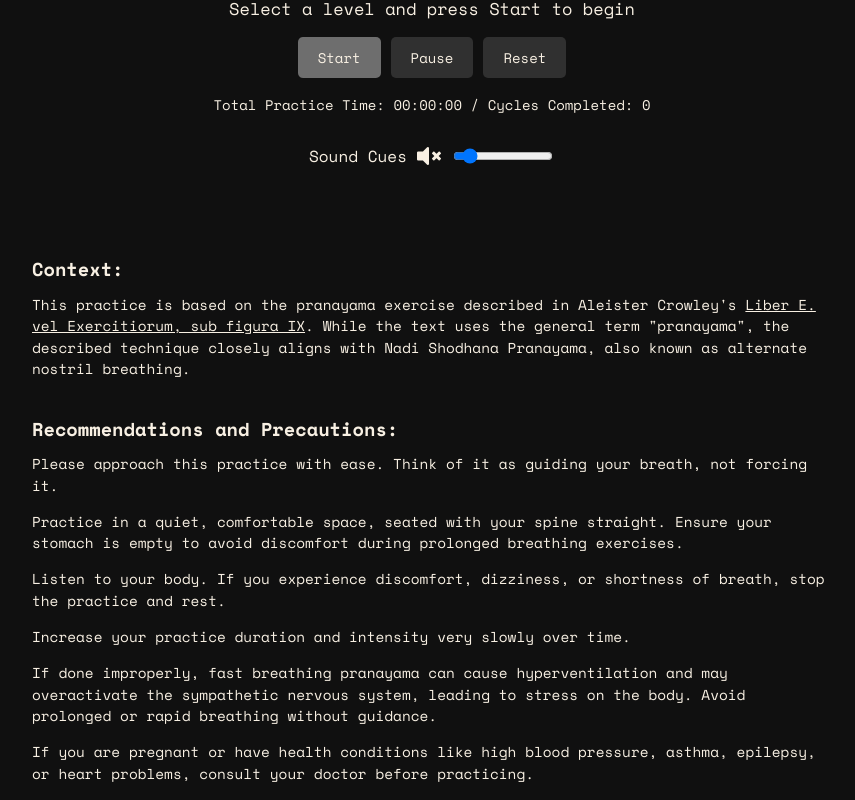
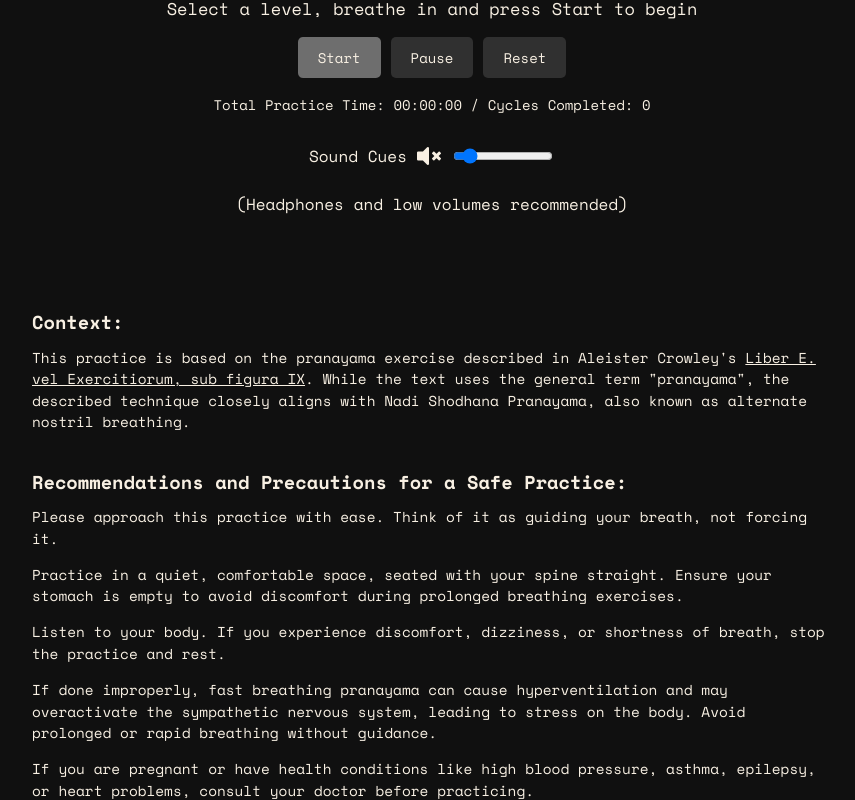
Before and after one commit to Gron28/Pranayama-Test, a plain HTML site: page index.html in a window 1280 px wide. Shown: the part 560-1360 px from the top of the page, without its empty margins (208-1063 px from the left). Drawn offline with nearby package versions, Linux system fonts and the light colour scheme.

Commit message:
Add files via upload

```diff
--- a/index.html
+++ b/index.html
@@ -193,7 +193,6 @@
             align-items: center;
             justify-content: center;
             gap: 10px;
-            margin-bottom: 40px;
         }
 
         .sound-controls button {
@@ -232,10 +231,14 @@
             border: none;
         }
 
+        .sound-recommendation {
+            margin-bottom: 45px;
+        }
+
         .recommendations {
             text-align: left;
             max-width: 800px;
-            margin-bottom: 25px;
+            margin-bottom: 65px;
         }
 
         .recommendations h3{
@@ -362,7 +365,7 @@
             <div id="right-nostril" class="nostril-circle right-nostril" aria-label="Right nostril"></div>
         </section>
         <div id="timer" class="timer">00:00</div>
-        <div id="instruction" class="instruction">Select a level and press Start to begin</div>
+        <div id="instruction" class="instruction">Select a level, breathe in and press Start to begin</div>
         <section class="controls">
             <button id="startBtn" class="control-button" aria-label="Start practice">
                 Start
@@ -385,16 +388,18 @@
         </button>
         <input type="range" id="volumeSlider" min="0" max="0.18" step="0.01" value="0.02" aria-label="Adjust sound volume">
     </section>
+    <div class="sound-recommendation">
+        <p>(Headphones and low volumes recommended)</p>
+    </div>
     </div>
     <section class="recommendations">
         <h3>Context:</h3>
         <p>This practice is based on the pranayama exercise described in Aleister Crowley's <a href="https://keepsilence.org/the-equinox/1.1/liber-exercitiorum_low.pdf" target="_blank">Liber E. vel Exercitiorum, sub figura IX</a>. While the text uses the general term "pranayama", the described technique closely aligns with Nadi Shodhana Pranayama, also known as alternate nostril breathing.</p>
 
-        <h3>Recommendations and Precautions:</h3>
+        <h3>Recommendations and Precautions for a Safe Practice:</h3>
         <p>Please approach this practice with ease. Think of it as guiding your breath, not forcing it.</p>
         <p>Practice in a quiet, comfortable space, seated with your spine straight. Ensure your stomach is empty to avoid discomfort during prolonged breathing exercises.</p>
         <p>Listen to your body. If you experience discomfort, dizziness, or shortness of breath, stop the practice and rest.</p>
-        <p>Increase your practice duration and intensity very slowly over time.</p>
         <p>If done improperly, fast breathing pranayama can cause hyperventilation and may overactivate the sympathetic nervous system, leading to stress on the body. Avoid prolonged or rapid breathing without guidance.</p>
         <p>If you are pregnant or have health conditions like high blood pressure, asthma, epilepsy, or heart problems, consult your doctor before practicing.</p>
         <h4>This guide is not a substitute for professional medical advice or supervision.</h4>
@@ -571,7 +576,7 @@
                 inactiveNostril.style.transform = 'scale(1)';
             }
             elements.instruction.textContent =
-                phase === 'ready' ? 'Select a level and press Start to begin' :
+                phase === 'ready' ? 'Select a level, breathe in and press Start to begin' :
                 phase === 'out' ? `Breathe out through ${nostril} nostril` :
                 phase === 'in' ? `Breathe in through ${nostril} nostril` :
                 'Hold breath';
@@ -663,7 +668,7 @@
                 elements.startBtn.disabled = true;
                 elements.pauseBtn.disabled = false;
                 elements.resetBtn.disabled = false;
-                elements.levelSelect.disabled = true;
+                elements.levelSelect.disabled = false;
                 elements.startBtn.textContent = 'Start';
                 resumeAnimation(elements.leftNostril);
                 resumeAnimation(elements.rightNostril);
@@ -681,6 +686,7 @@
             pauseAnimation(elements.leftNostril);
             pauseAnimation(elements.rightNostril);
             pauseAnimation(elements.breathFill);
+            elements.levelSelect.disabled = false;
         });
         elements.resetBtn.addEventListener('click', () => {
             clearInterval(timer);
```
